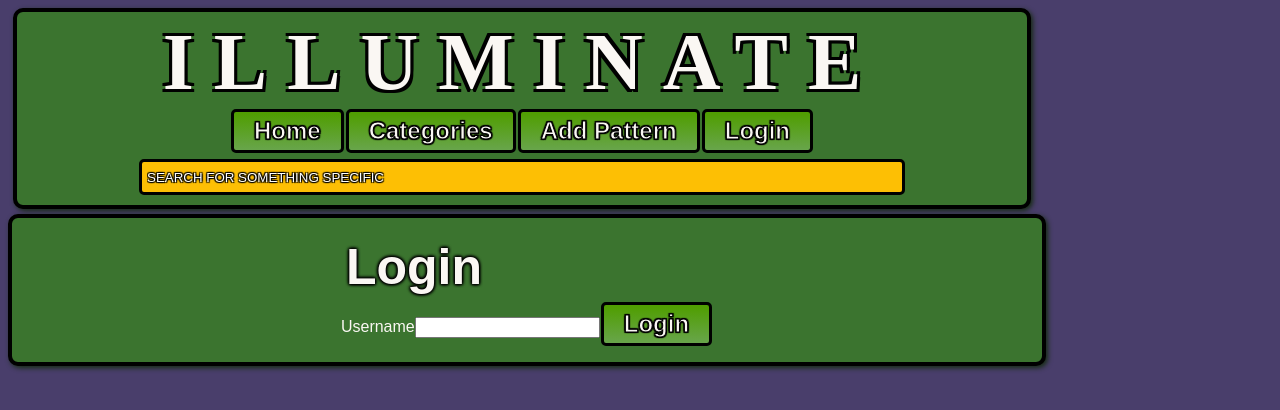
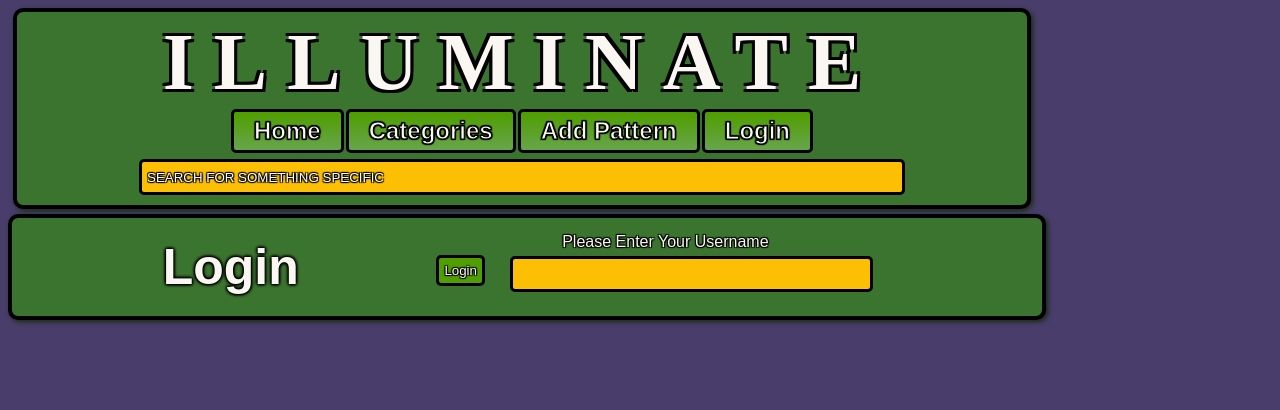
Before and after one commit to ARElton/illuminate-frontend, a React (Create React App) app: page /login in a window 1280 px wide. Shown: the top 410 px of the page. Built offline with nearby package versions, Linux system fonts and the light colour scheme; data requests are answered from the project's data file; a web font is replaced by a local one.

Commit message:
added login CSS

```diff
--- a/src/components/Login.js
+++ b/src/components/Login.js
@@ -22,9 +22,10 @@ function Login({setCurrentUser}) {
     }
     return (
         <div className="pattern-list">
-            <form onSubmit={handleSubmit}>
-                <h1>Login</h1>
-                <label htmlFor="username">Username</label>
+            <h1>Login</h1>
+            <form className="login-form" onSubmit={handleSubmit}>
+
+                <label htmlFor="username">Please Enter Your Username</label>
                 <input
                     type="text"
                     id="username"
@@ -32,7 +33,7 @@ function Login({setCurrentUser}) {
                     value={username}
                     onChange={(e) => setUsername(e.target.value)}
                 />
-                <input type="submit" className="button" value="Login" />
+                <button className="login-button" onClick={handleSubmit} value="Login">Login</button>
             </form>
         </div>
     )
--- a/src/index.css
+++ b/src/index.css
@@ -330,11 +330,62 @@ header input {
    1px -1px 1px #000,
   -1px  1px 1px #000,
    1px  1px 1px #000;
+}
+/*------ Login -------*/
+.login-form{
+  text-align: center;
+}
+.login-form h1{
+  width: 50%;
+  padding: 20px;
+  font-size: 30px;
+  margin: 0px;
+  padding: 5px;
+  text-shadow:
+  -1px -1px 1px #000,
+   1px -1px 1px #000,
+  -1px  1px 1px #000,
+   1px  1px 1px #000;
+}
+.login-form input {
+  width: 75%;
+  height: 20px;
+  padding: 5px;
+  border-radius:5px;
+  margin: 5px;
 
-
-
+  color: #faf7f3ff;
+  text-shadow:
+  -1px -1px 1px #000,
+   1px -1px 1px #000,
+  -1px  1px 1px #000,
+   1px  1px 1px #000;
+  background-color: #fdbf04ff;
+  border: 3px solid black;
 }
-
+.login-form label {
+  color: #faf7f3ff;
+  text-shadow:
+  -1px -1px 1px #000,
+   1px -1px 1px #000,
+  -1px  1px 1px #000,
+   1px  1px 1px #000;
+}
+.login-form button {
+  float: left;
+  padding: 5px 5px;
+  margin: 4px 2px;
+  border: 3px solid black;
+  background-color:#509e02;
+  color:#faf7f3;
+	border-radius:5px;
+  cursor:pointer;
+  text-shadow:
+  -1px -1px 1px #000,
+   1px -1px 1px #000,
+  -1px  1px 1px #000,
+   1px  1px 1px #000;
+}
 
 
 
```
